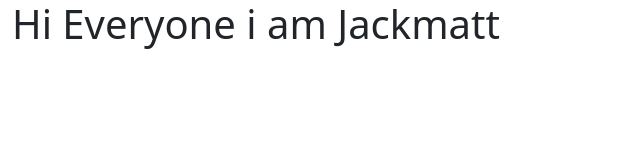
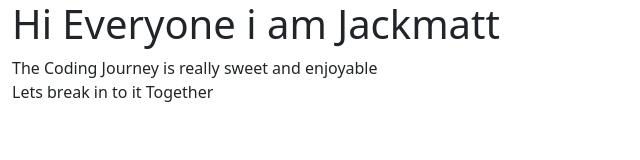
Before and after one commit to Jackmatt-droid/mattechs.github.io, a React app: page / in a window 1280 px wide. Shown: the whole page, without its empty margins (0-640 px from the left). Built offline with nearby package versions, Linux system fonts and the light colour scheme.

Commit message:
First commit of css and index.js files in src

```diff
--- a/src/index.css
+++ b/src/index.css
@@ -1,3 +1,6 @@
 body {
   background-color: rgb(12,79,gre0);
 }
+* {
+  box-sizing: border-box;
+}
--- a/src/index.js
+++ b/src/index.js
@@ -1,7 +1,7 @@
 import React from 'react';
 import ReactDOM from 'react-dom/client';
 import 'bootstrap/dist/css/bootstrap.min.css';
-
+import './index.css'
 function App() {
   return (
     <>
@@ -9,6 +9,9 @@ function App() {
       <header>
         <div>
           <h1>Hi Everyone i am Jackmatt</h1>
+          <p>The Coding Journey is really sweet and enjoyable
+            <br></br>Lets break in to it Together
+          </p>
         </div>
       </header>
     </div>
```
